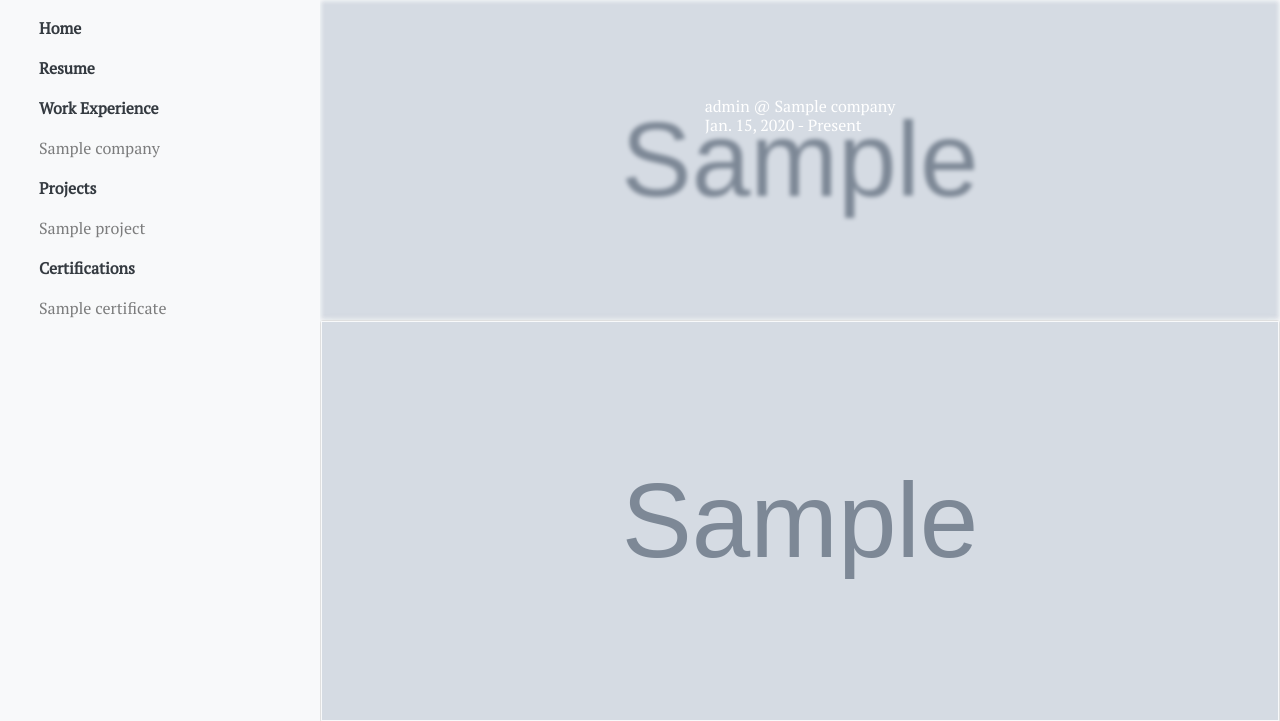
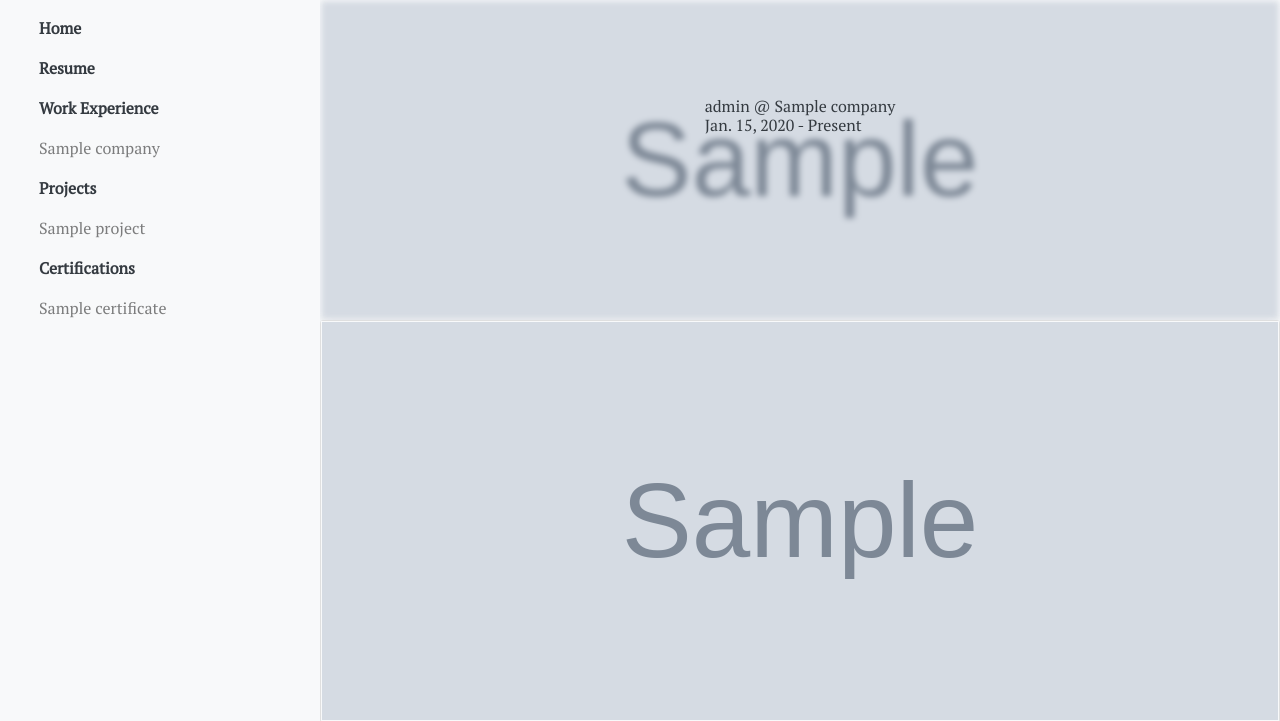
Before and after one commit to gourab-sinha/dynamicportfolio, a Django app: page /workexperiences/1/ in a window 1280 px wide. Shown: the top 721 px of the page. Run offline with Django 3.2, Linux system fonts and the light colour scheme; tables that the repository leaves empty hold one stand-in row (values such as "Sample post"); grey boxes marked "Sample" are stand-in pictures; parts of the project's set-up code (start-up, migrations or seed data) failed here and were passed over; some libraries are stand-ins or nearby versions.

Commit message:
fix text display problem on company detail page

```diff
--- a/templates/companies/company_detail.html
+++ b/templates/companies/company_detail.html
@@ -6,11 +6,11 @@
             <a class="btn btn-primary" href="#gotop" id="button"><i class="fa fa-chevron-up"></i></a>
             <div id="gotop" class="d-flex flex-column">
                 {%if company_detail.image %}
-                <img style="max-width: 100%;max-height: 40vh;filter: blur(2px);-webkit-filter: blur(2px);" src="/media/{{company_detail.image}}" alt="" class="img-responsive border border-light">
+                <img style="max-width: 100%;max-height: 40vh;filter: blur(2px);-webkit-filter: blur(3px);" src="/media/{{company_detail.image}}" alt="" class="img-responsive border border-light">
                 {%else%}
-                <img style="max-width: 100%;max-height: 40vh;filter: blur(2px);-webkit-filter: blur(2px);" src="{% static 'company/defaultCompany.jpeg' %}" alt="" class="img-responsive border border-light">
+                <img style="max-width: 100%;max-height: 40vh;filter: blur(2px);-webkit-filter: blur(3px);" src="{% static 'company/defaultCompany.jpeg' %}" alt="" class="img-responsive border border-light">
                 {%endif%}
-                <div class="modal-content-font h6 text-white" style="position:absolute;top: 15%;left: 50%;transform: translate(-50%,-50%);">{{company_detail.role}} @ {{company_detail.name}}
+                <div class="modal-content-font h6 text-dark" style="position:absolute;top: 15%;left: 50%;transform: translate(-50%,-50%);">{{company_detail.role}} @ {{company_detail.name}}
                     <div class="h6">
                         {{company_detail.joining_date}} -
                         {%if company_detail.currently_working %}
```
